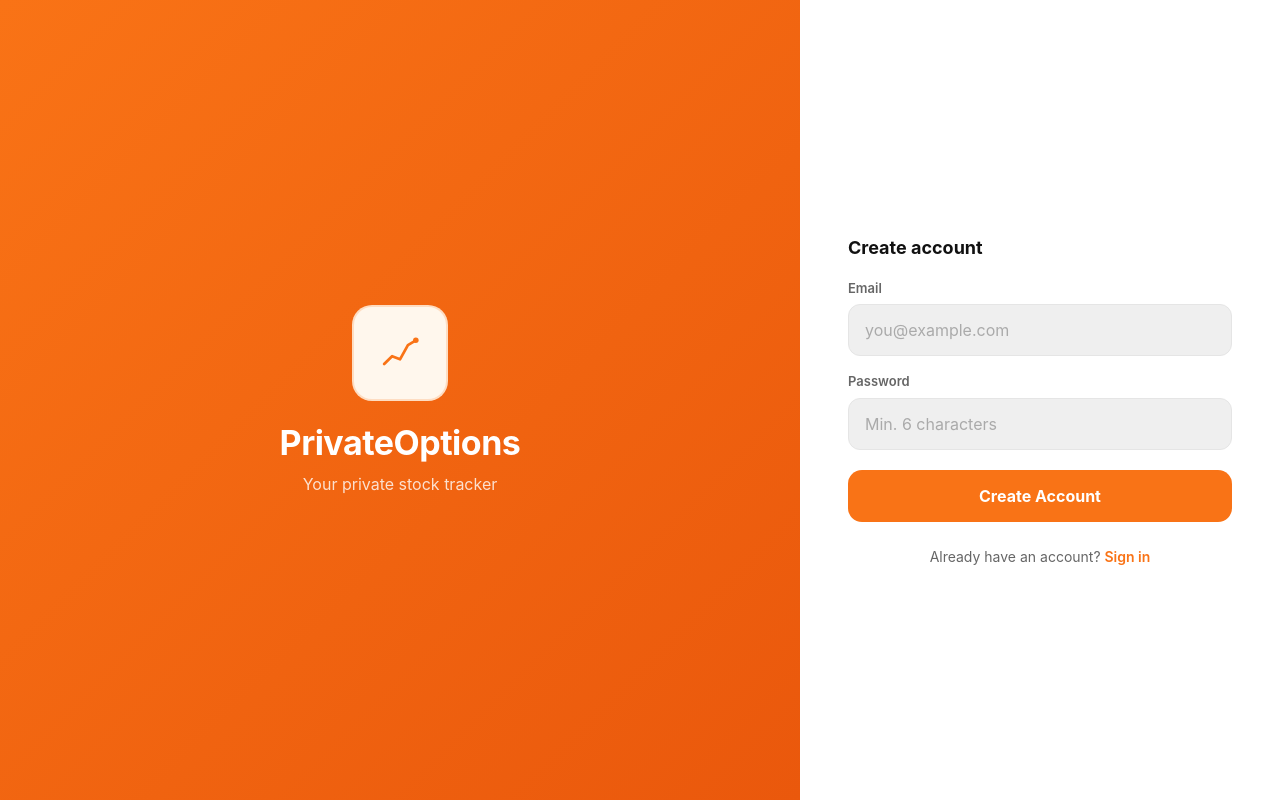
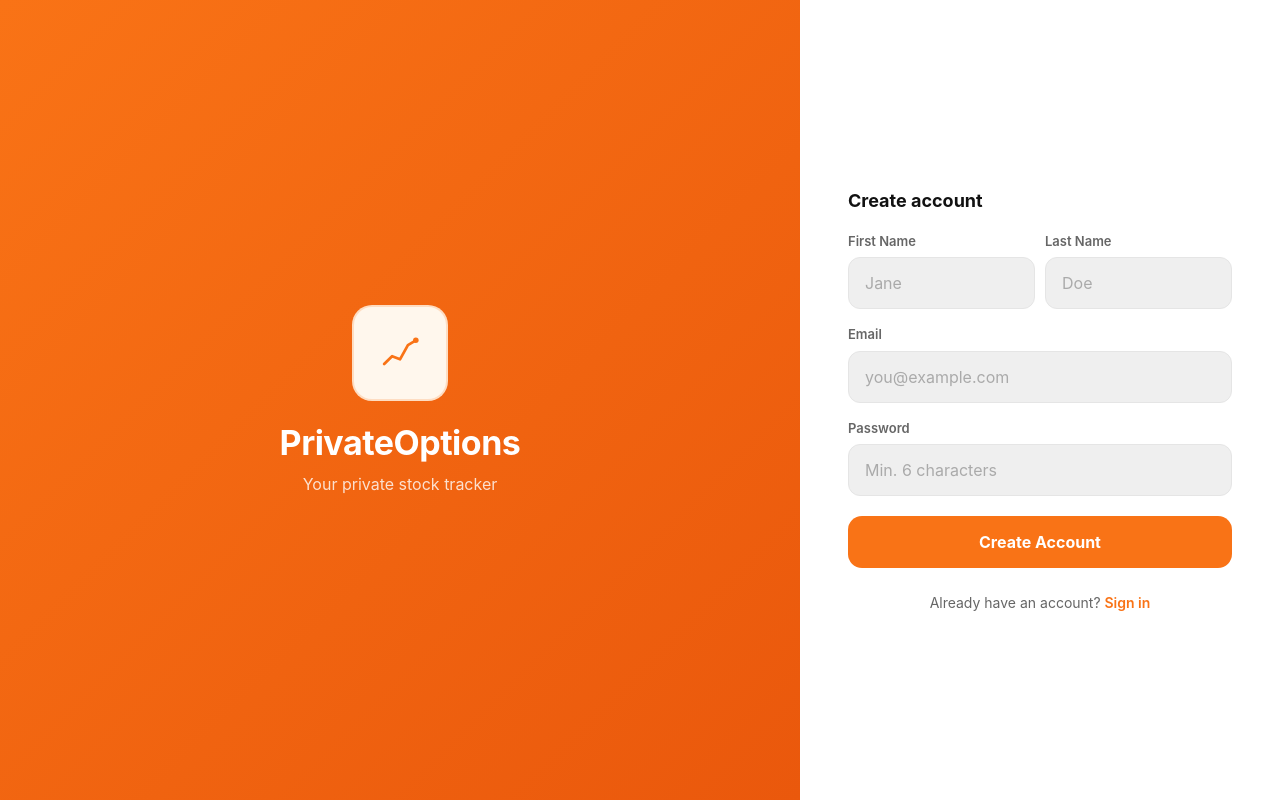
Before and after one commit to YG-IMPULSE/DANICA-STOCKS-PORTFOLIO, a Next.js app: page /login in a window 1280 px wide. Both pictures are taken after a click on the button "Sign up". Built offline with nearby package versions, Linux system fonts and the light colour scheme; no server answers.

Commit message:
Signup collects first/last name; portfolio greeting uses metadata name; VINE moved to middle of Market Watch

```diff
--- a/src/app/login/page.module.css
+++ b/src/app/login/page.module.css
@@ -94,6 +94,12 @@
   display: flex;
   flex-direction: column;
   gap: 6px;
+}
+
+.nameRow {
+  display: grid;
+  gap: 10px;
+  grid-template-columns: 1fr 1fr;
 }
 
 .label {
--- a/src/app/login/page.tsx
+++ b/src/app/login/page.tsx
@@ -9,6 +9,8 @@ import styles from './page.module.css'
 
 export default function LoginPage() {
   const [isSignUp, setIsSignUp] = useState(false)
+  const [firstName, setFirstName] = useState('')
+  const [lastName,  setLastName]  = useState('')
   const [email, setEmail] = useState('')
   const [password, setPassword] = useState('')
   const [loading, setLoading] = useState(false)
@@ -29,6 +31,10 @@ export default function LoginPage() {
         password,
         options: {
           emailRedirectTo: `${window.location.origin}/api/auth/callback`,
+          data: {
+            first_name: firstName.trim(),
+            last_name:  lastName.trim(),
+          },
         },
       })
       if (error) {
@@ -54,6 +60,8 @@ export default function LoginPage() {
 
   function toggle() {
     setIsSignUp(!isSignUp)
+    setFirstName('')
+    setLastName('')
     setError('')
     setMessage('')
   }
@@ -81,6 +89,36 @@ export default function LoginPage() {
 
         {error && <div className={styles.errorBox}>{error}</div>}
         {message && <div className={styles.successBox}>{message}</div>}
+
+        {isSignUp && (
+          <div className={styles.nameRow}>
+            <div className={styles.field}>
+              <label className={styles.label} htmlFor="firstName">First Name</label>
+              <input
+                id="firstName"
+                className={styles.input}
+                type="text"
+                placeholder="Jane"
+                value={firstName}
+                onChange={(e) => setFirstName(e.target.value)}
+                required={isSignUp}
+                autoComplete="given-name"
+              />
+            </div>
+            <div className={styles.field}>
+              <label className={styles.label} htmlFor="lastName">Last Name</label>
+              <input
+                id="lastName"
+                className={styles.input}
+                type="text"
+                placeholder="Doe"
+                value={lastName}
+                onChange={(e) => setLastName(e.target.value)}
+                autoComplete="family-name"
+              />
+            </div>
+          </div>
+        )}
 
         <div className={styles.field}>
           <label className={styles.label} htmlFor="email">
```
Also changed, not shown: src/app/portfolio/page.tsx (+7 -2 lines).
